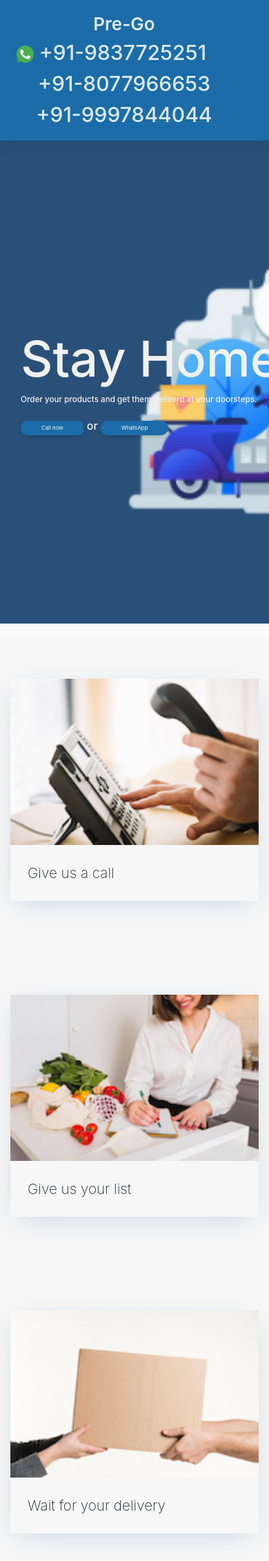
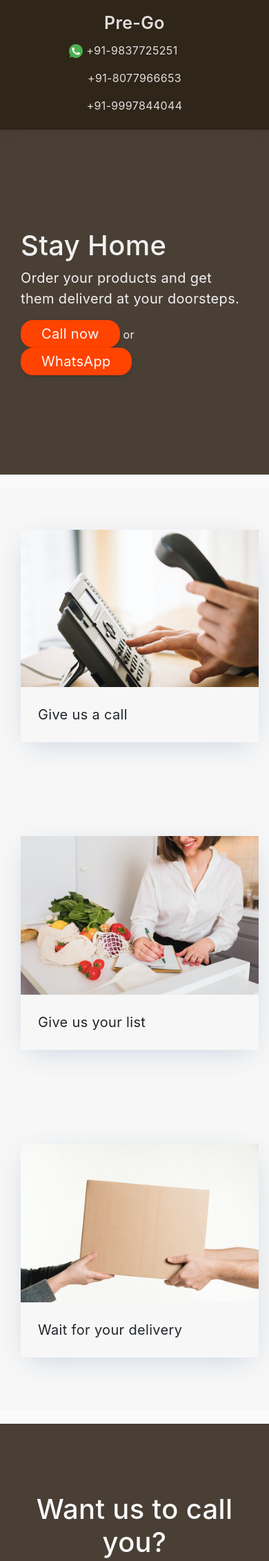
Before and after one commit to priyamarya19/prego, a Django app: template templates/homepage.html in a window 390 px wide; the page is wider, and only the part inside the window is pictured. Shown: the top 2263 px of that part at 69% size. Run offline with Django 3.2, Linux system fonts and the light colour scheme; the template is opened without the code that fills it, so the values that code supplies are empty; some libraries are stand-ins or nearby versions.

Commit message:
changed colors and responsiveness

```diff
--- a/pages/urls.py
+++ b/pages/urls.py
@@ -1,9 +1,11 @@
 from django.contrib import admin
 from django.urls import path
-from .views import home,contact_entry
+from .views import home,contact_entry,home2,home3
 
 urlpatterns = [
     path('', home,name="home"),
+    path('2', home2,name="home2"),
+    path('3', home3,name="home3"),
     path('contact',contact_entry,name="contact"),
 
 ]
--- a/static/css/custom1.css
+++ b/static/css/custom1.css
@@ -1,11 +1,25 @@
+html{
+	width: 100%;
+	height: 100%;
+	margin: 0px;
+	padding: 0px;
+	overflow-x: hidden;
+
+}
 body{
 	background: #fafafa;
-	font-weight: 100;
+	font-weight: 300;
+	width: 100%;
+	height: 100%;
+	margin: 0px;
+	overflow-x: hidden;
+	letter-spacing: .25pt;
+	padding: 0px;
 }
 
 @media only screen and (max-width: 1199px){
 	body{
-		font-weight: 500;
+		font-weight: 400;
 	}
 }
 a{
@@ -18,7 +32,8 @@ a:hover{
 	background-color: #0a97b0;
 }
 .banner{
-	background:url('../../static/images/b2.png') ;
+	background:url('../../static/images/b9.png') ;
+	/*background: #4a3f35;*/
 	background-position: center;
   	background-repeat: no-repeat;
   	background-size: cover;
@@ -40,36 +55,39 @@ a:hover{
 }
 @media only screen and (max-width: 991px){
 	.banner-block-item{
-		width: 400px;
+		max-width: 400px;
 	}
 	.banner{
-		height: 700px;
-		background: url(../../static/images/b8.png);
+		/*height: 700px;*/
+		/*background: url(../../static/images/b8.png);*/
+		background: #4a3f35;
 		background-position: center;
     	background-repeat: no-repeat;
     	background-size: cover;
 	}
-	h1{
+	/*h1{
 		font-size: 4.5rem;
-	}
+	}*/
 	.banner-text{
-		font-size: 3vw;
+		font-size: 20px;
 	}
 	.banner-button{
-		font-size: 2vw;
+		font-size: 20px;
 	}
+
 }
 .carousel-item{
 	height: 32rem;
 }
 .custom-button{
 	color: #fafafa;
-	font-weight: 100;
+	/*font-weight: 100;*/
 	margin: 0px 10px;
     padding: 5px 30px;
-    background: #1b6ca8;
+    background: #ff4301;
     border-radius: 18px;
     border: 0px;
+    letter-spacing: .25pt;
     box-shadow: 0px 2px 11px -7px black;
     outline: none;
 }
@@ -84,9 +102,9 @@ a:hover{
 	bottom: 0;
 	z-index: 100;
 	width: 100%;
-	background: #5c2a9d;
+	background: #2f2519;
 	color: #f6f6f6;
-	font-weight: 100;
+	/*font-weight: 100;*/
 }
 .footer-row{
 	/*height: 400px;*/
@@ -96,7 +114,7 @@ a:hover{
 	text-align: center;
 }
 .footer-center{
-	padding: 45px 95px 20px 95px;
+	padding: 45px 0px 10px 0px;
 }
 .footer-center>ul{
 	list-style-type: none;
@@ -117,7 +135,7 @@ a:hover{
 
 li>a{
 	color: rgba(255,255,255,.85);
-	padding: 24px 50px;
+	padding: 19px 50px;
 }
 li>a:hover{
 	color: #ffffff;
@@ -146,7 +164,7 @@ input[type=text]:focus{
 }
 
 .navbar{
-	background: #1b6ca8;
+	background: #2f2519;
 	padding: 15px 0px;
 	color: #f6f6f6;
 	box-shadow: 0 0.5rem 1rem rgba(0,0,0,.05), inset 0 -1px 0 rgba(0,0,0,.1);
@@ -156,7 +174,7 @@ input[type=text]:focus{
 }
 .nav-logo>a{
 	color: rgba(255,255,255,.85);
-	font-size: 26px;
+	font-size: 20px;
 	font-weight: 600;
 	margin: auto;
 }
@@ -167,20 +185,36 @@ input[type=text]:focus{
 .nav-item{
 
 }
+.nav-item-image{
+	width: 20px;
+}
 .nav-items-list{
 	list-style-type: none;
 	display: inline-flex;
 	margin: auto;
-	font-size: 19px;
+	font-size: 20px;
 }
-@media only screen and (max-width: 1199px){
-	li>a{
-		padding: 24px 30px;
+
+@media only screen and (max-width: 991px){
+	.custom-button{
+		margin-top: 10px;
 	}
-}
-@media only screen and (max-width: 991px){
 	.nav-item:first-child{
-		margin-left: -37px;
+		margin-left: -32px;
+		padding-top: 0rem;
+	}
+	.nav-item{
+		padding-top: .5rem!important;
+		padding-bottom: .5rem!important;
+    	font-size: 1rem!important;
+	}
+
+	.nav-logo{
+		/*padding: .5rem!important;
+		padding-bottom :.5rem!important;*/
+	}
+	.nav-logo>a{
+		font-size: 25px;
 	}
 	.nav-items-list{
 		display:block;
@@ -188,7 +222,7 @@ input[type=text]:focus{
 		font-size: 30px;
 	}
 	li>a{
-		padding: 24px 5px;
+		padding: 10px 5px;
 	}
 
 }
@@ -211,7 +245,7 @@ input[type=text]:focus{
    box-shadow: 0 10px 40px -10px rgba(0,64,128,.2);
 }
 .steps-text{
-	font-size: 1.1vw;
+	font-size: 20px;
 	padding:25px;
 
 	font-weight: 100;
@@ -219,10 +253,10 @@ input[type=text]:focus{
 @media only screen and (max-width: 991px){
 
 	.steps-text{
-		font-size: 5.3vw;
+		/*font-size: 5.3vw;*/
 		padding:25px;
 		/*height: 120px;*/
-		font-weight: 200;
+		font-weight: 400;
 	}
 	.steps-blocks{
 		margin:60px 0px;
@@ -231,7 +265,7 @@ input[type=text]:focus{
 
 .support-block{
 	display: flex;
-	background: #6886c5;
+	background: #4a3f35;
 }
 .support-center{
 	display: flex;
@@ -245,7 +279,7 @@ input[type=text]:focus{
 	text-align: center;
 }
 .support-heading{
-	margin: 45px 0px;
+	/*margin: 45px 0px;*/
 	text-align: center;
 	color: #fafafa;
 }
@@ -253,17 +287,18 @@ input[type=text]:focus{
 	text-align: center;
 }
 .service-block{
-	padding: 50px;
+	padding: 50px 0px;
 }
 .service-desc{
 	margin-top: 20px;
+	font-weight: 400;
 }
 .service-heading{
 
 }
 .service-types{
 	display: flex;
-	height: 150px;
+	/*height: 150px;*/
 	margin: 20px 0px;
 
 }
@@ -272,30 +307,31 @@ input[type=text]:focus{
 
 }
 .service-image{
-	width: 120px;
-	height: 120px;
+	width: 140px;
 }
 @media only screen and (max-width:991px){
 	.support-center{
-		margin: 80px 0px;
-		height: 600px;
+		/*margin: 80px 0px;*/
+		/*height: 300px;*/
 	}
 	.support-heading{
-		margin:20px 0px;
+		/*margin:20px 0px;*/
 	}
 	.service-types{
-		height:300px;
+		/*height:300px;*/
 	}
 	.service-image{
-		width: 250px;
-		height: 250px;
+
 	}
 	.service-desc{
-		font-size: 3vw;
-		font-weight: 400;
+		/*font-size: 3vw;*/
+		/*font-weight: 200;*/
 	}
 }
 ul{
 	margin: 0px;
 	padding: 0px;
 }
+.row{
+	margin-left: 0px;
+}
--- a/templates/base.html
+++ b/templates/base.html
@@ -3,6 +3,7 @@
 <html lang="en">
 <head>
 	<meta charset="UTF-8">
+	<meta name="viewport" content="width=device-width, initial-scale=1, shrink-to-fit=no">
 	<title>Pre-Go | Delivering products at your door</title>
 	<link rel="icon" href='{% static "images/favicon.png" %}'></li>
 	{% include 'css.html' %}
--- a/templates/home.html
+++ b/templates/home.html
@@ -49,7 +49,7 @@
 
 <div class="position-relative overflow-hidden p-3 p-md-5 m-md-3 text-center bg-light">
   <div class="col-md-5 p-lg-5 mx-auto my-5">
-    <h1 class="display-4 font-weight-normal">Order Anything</h1>
+    <h1 class="display-4 font-weight-normal">Stay Home</h1>
     <p class="lead font-weight-normal">We are here to help. We will deliver all essential goods at your doorsteps. No need for you to step out in this scorching heat amid increasing no. of Covid19 cases.   </p>
     <a class="btn btn-outline-secondary" href="#">Just Call Us</a>
   </div>
--- a/templates/homepage.html
+++ b/templates/homepage.html
@@ -26,19 +26,19 @@
 	<div class="steps row margin">
 		<div class="steps-blocks col-xs-12 col-sm-12 col-sm-12 col-12 col-md-12 col-lg-4">
 			<div class="steps-margins">
-				<div class="steps-items image"><img class="steps-images img-fluid" src="{% static 'images/phone-call.jpg' %}"	alt=""></div>
+				<div class="steps-items image"><img class="steps-images img-fluid" src="{% static 'images/phone1.png' %}"	alt=""></div>
 				<div class="steps-items"><p class="steps-text">Give us a call </p></div>
 			</div>
 		</div>
 		<div class="steps-blocks col-xs-12 col-12 col-md-12 col-lg-4">
 			<div class="steps-margins">
-				<div class="steps-items"><img class="steps-images img-fluid" src="{% static 'images/create-list.jpg' %}" alt=""></div>
+				<div class="steps-items"><img class="steps-images img-fluid" src="{% static 'images/list2.png' %}" alt=""></div>
 				<div class="steps-items"><p class="steps-text">Give us your list</p></div>
 			</div>
 		</div>
 		<div class="steps-blocks col-xs-12 col-12 col-md-12 col-lg-4">
 			<div class="steps-margins">
-				<div class="steps-items"><img class="steps-images img-fluid" src="{% static 'images/32.jpg' %}" alt=""></div>
+				<div class="steps-items"><img class="steps-images img-fluid" src="{% static 'images/parcel1.png' %}" alt=""></div>
 				<div class="steps-items"><p class="steps-text">Wait for your delivery</p></div>
 			</div>
 		</div>
@@ -78,25 +78,25 @@
 				</div>
 			</div>
 			<div class=" row col-lg-12 margin ">
-				<div class="col-md-6 col-lg-3 service-types">
+				<div class="col-md-6 col-sm-6 col-6 col-xs-6 col-lg-3 service-types">
 					<div class="service-type-block">
 						<div class="service-image"><img src="{% static 'images/groceries.png' %}" class="img-fluid" alt=""></div>
 						<div class="service-desc">Groceries</div>
 					</div>
 				</div>
-				<div class="col-md-6 col-lg-3 service-types">
+				<div class="col-md-6 col-sm-6 col-6 col-xs-6 col-lg-3 service-types">
 					<div class="service-type-block">
 						<div class="service-image"><img src="{% static 'images/hospital.png' %}" class="img-fluid" alt=""></div>
-						<div class="service-desc">Medical Supplies</div>
+						<div class="service-desc">Medical</div>
 					</div>
 				</div>
-				<div class="col-md-6 col-lg-3 service-types">
+				<div class="col-md-6 col-sm-6 col-6 col-xs-6 col-lg-3 service-types">
 					<div class="service-type-block">
 						<div class="service-image"><img src="{% static 'images/pineapple.png' %}" class="img-fluid" alt=""></div>
 						<div class="service-desc">Fruits</div>
 					</div>
 				</div>
-				<div class="col-md-6 col-lg-3 service-types">
+				<div class="col-md-6 col-sm-6 col-6 col-xs-6 col-lg-3 service-types">
 					<div class="service-type-block">
 						<div class="service-image"><img src="{% static 'images/broccoli.png' %}" class="img-fluid" alt=""></div>
 						<div class="service-desc">Vegetables</div>
@@ -104,25 +104,25 @@
 				</div>
 			</div>
 			<div class=" row col-md-12 margin">
-				<div class="col-md-6 col-lg-3 service-types">
+				<div class="col-md-6 col-sm-6 col-6 col-xs-6 col-lg-3 service-types">
 					<div class="service-type-block">
 						<div class="service-image"><img src="{% static 'images/veterinary.png' %}" class="img-fluid" alt=""></div>
 						<div class="service-desc">Pet care</div>
 					</div>
 				</div>
-				<div class="col-md-6 col-lg-3 service-types">
+				<div class="col-md-6 col-sm-6 col-6 col-xs-6 col-lg-3 service-types">
 					<div class="service-type-block">
 						<div class="service-image"><img src="{% static 'images/box.png' %}" class="img-fluid" alt=""></div>
 						<div class="service-desc">Parcels</div>
 					</div>
 				</div>
-				<div class="col-md-6 col-lg-3 service-types">
+				<div class="col-md-6 col-sm-6 col-6 col-xs-6 col-lg-3 service-types">
 					<div class="service-type-block">
 						<div class="service-image"><img src="{% static 'images/cow.png' %}" class="img-fluid" alt=""></div>
 						<div class="service-desc">Dairy</div>
 					</div>
 				</div>
-				<div class="col-md-6 col-lg-3 service-types">
+				<div class="col-md-6 col-sm-6 col-6 col-xs-6 col-lg-3 service-types">
 					<div class="service-type-block">
 						<div class="service-image"><img src="{% static 'images/present.png' %}" class="img-fluid" alt=""></div>
 						<div class="service-desc">Gifts</div>
--- a/templates/navbar.html
+++ b/templates/navbar.html
@@ -2,12 +2,12 @@
 <div class="navbar">
 	<div class="container">
 		<div class="row" style="width:100%;">
-			<div class="nav-logo col-md-2">
+			<div class="nav-logo col-md-12 col-sm-12 col-lg-2">
 				<a href="#">Pre-Go</a>
 			</div>
-			<div class="nav-items col-md-10">
+			<div class="nav-items col-md-12 col-sm-12 col-lg-10">
 				<ul class="nav-items-list">
-					<li class="nav-item "><a href="tel:+91-9837725251"><img src="{% static 'images/whatsapp.png' %}" style="width:25px;"> +91-9837725251</a></li>
+					<li class="nav-item "><a href="tel:+91-9837725251"><img src="{% static 'images/whatsapp.png' %}" class="nav-item-image"> +91-9837725251</a></li>
 					<li class="nav-item"><a href="tel:+91-8077966653">+91-8077966653</a></li>
 					<li class="nav-item"><a href="tel:+91-9997844044">+91-9997844044</a></li>
 				</ul>
```
Also changed, not shown: pages/views.py (+13 -0 lines), templates/home3.html (added, +20 -0 lines), static/images/b10.png (added), static/images/b11.png (added), static/images/b9.png (added), static/images/list1.png (added), static/images/list2.png (added), static/images/parcel1.png (added), static/images/phone1.png (added).
